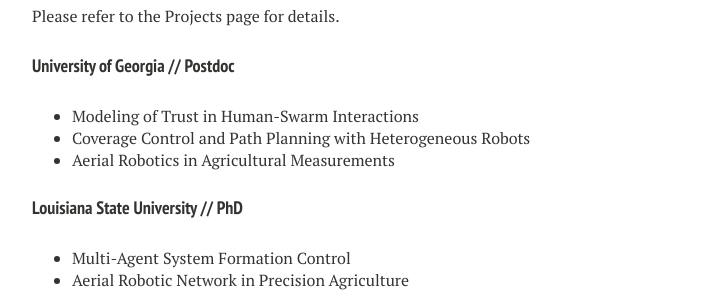
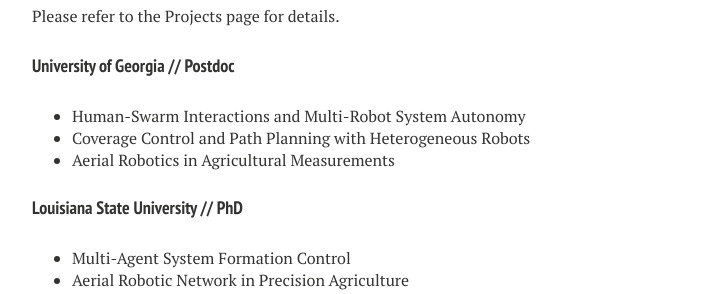
Before and after one commit to liutairan/liutairan.github.io, a Jekyll site: the page built from cv.md, in a window 1280 px wide and 900 px high, scrolled down 714 px. Shown: the part 155-449 px from the top of the window, without its empty margins (288-991 px from the left). Built offline with Jekyll 4.4.1, drawn with Linux system fonts in a browser that asks for light colours; nearby versions of some CDN libraries.

Commit message:
Update cv.md

```diff
--- a/cv.md
+++ b/cv.md
@@ -41,7 +41,7 @@
 Please refer to the [Projects](https://liutairan.github.io/projects/) page for details.
 
 #### University of Georgia // Postdoc
-* Modeling of Trust in Human-Swarm Interactions
+* Human-Swarm Interactions and Multi-Robot System Autonomy
 * Coverage Control and Path Planning with Heterogeneous Robots
 * Aerial Robotics in Agricultural Measurements
 
```
